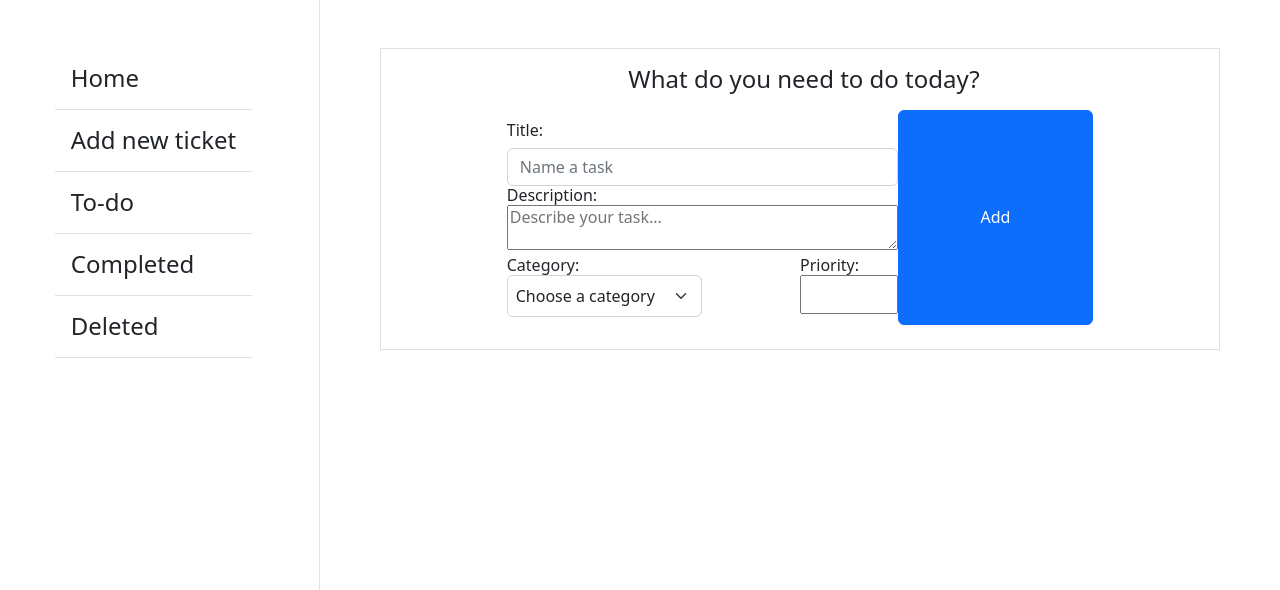
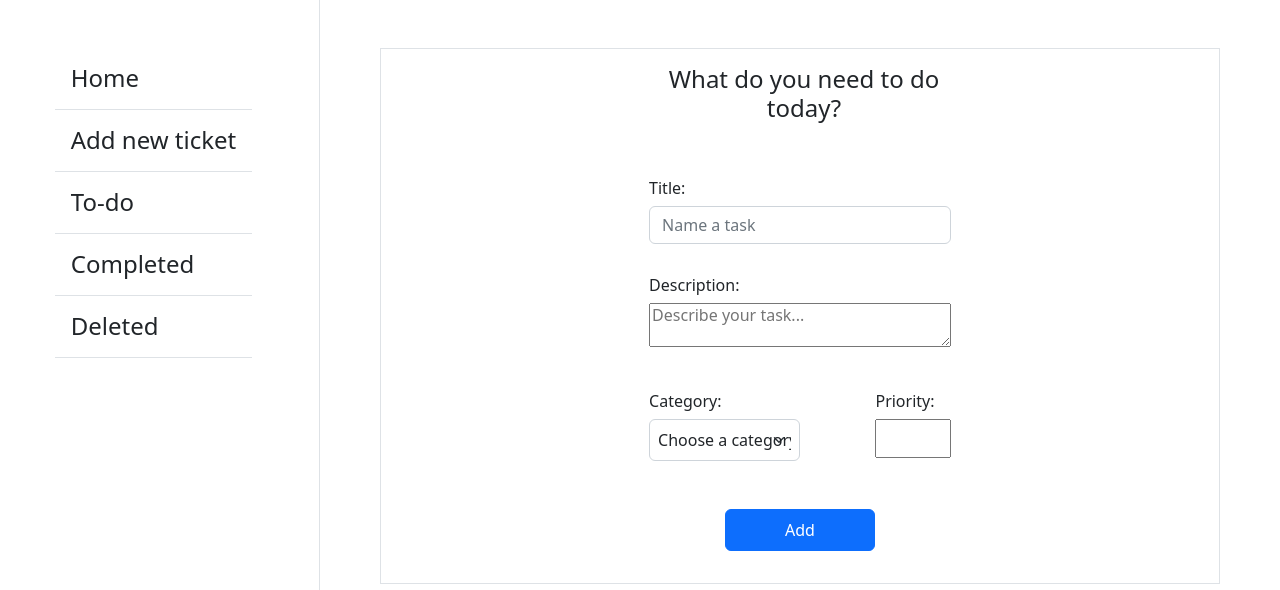
Before and after one commit to Marwa-MEZLINI/Todo_app, a React (Create React App) app in the folder todo/: page /add-new-ticket in a window 1280 px wide. Shown: the top 590 px of the page. Built offline with nearby package versions, Linux system fonts and the light colour scheme.

Commit message:
fixing some form styling

```diff
--- a/todo/src/pages/AddTicket.js
+++ b/todo/src/pages/AddTicket.js
@@ -66,21 +66,22 @@ function AddTicket() {
 
     return (
         <div className="page-container border m-5 p-3  vh-90" >
-            <div className="row container d-flex-column justify-content-center m-0">
-                <h4 className="title ms-2 w-50 text-center">What do you need to do today?</h4>
-                <form className="d-flex-column w-50 py-3 px-0">
-                    <label className="h6 form-label" htmlFor="validationCustomTitle" >Title:</label>
-                    <input type="text" id="validationCustomTitle" className="form-control w-100 me-0" placeholder="Name a task" ref={titleRef} required />
+            <div className="row container d-flex flex-column align-items-center m-0">
+                <div className="col-5 d-flex flex-column align-items-center">
+                    <h4 className="title ms-2 w-100 text-center">What do you need to do today?</h4>
+                    <form className="d-flex-column w-100 py-3 px-0 mt-3">
+                        <label className="h6 form-label mt-3" htmlFor="validationCustomTitle" >Title:</label>
+                        <input type="text" id="validationCustomTitle" className="form-control w-100 me-0 mb-3" placeholder="Name a task" ref={titleRef} required />
 
                         {formErrors?.title && <span className="text-danger">{formErrors.title}</span>}
-                    <label className="h6 form-label w-100 m-0">
+                        <label className="h6 form-label w-100 mt-3">
                             Description:
-                        <textarea className="w-100 m-0" placeholder="Describe your task..." ref={textRef} />
+                            <textarea className="w-100 mt-2 mb-3" placeholder="Describe your task..." ref={textRef} />
                         </label>
-                    <div className="d-flex w-100 m-0 justify-content-between">
+                        <div className="d-flex w-100 my-3 justify-content-between">
                             <label className="h6 form-label w-50 m-0">
                                 Category:
-                            <select className="form-select m-0 w-100 p-2" aria-label="Default select example" ref={categoryRef} required>
+                                <select className="form-select mt-2 w-100 p-2" aria-label="Default select example" ref={categoryRef} required>
                                     <option value='choose'>Choose a category</option>
                                     <option value='family'>Family</option>
                                     <option value='social'>Social</option>
@@ -92,15 +93,15 @@ function AddTicket() {
                             {formErrors?.category && <span>{formErrors.category}</span>}
                             <label className="h6 w-25 m-0 ms-3 d-flex-column justify-content-end">
                                 Priority:
-                            <input type='text' className="w-100 m-0 p-2" aria-label="number" data-bs-toggle="tooltip" data-bs-placement="top" title="Rate the importance of the task from 0 to 10" ref={priorityRef} value={value} onChange={handleChange} required />
+                                <input type='text' className="w-100 mt-2 p-2" aria-label="number" data-bs-toggle="tooltip" data-bs-placement="top" title="Rate the importance of the task from 0 to 10" ref={priorityRef} value={value} onChange={handleChange} required />
                             </label>
                             {formErrors?.priority && <span>{formErrors.priority}</span>}
                         </div>
                     </form>
-                <button className="add btn btn-primary font-weight-bold todo-list-add-btn my-2 w-25" onClick={addNewTodo} >
+                    <button className="add btn btn-primary font-weight-bold todo-list-add-btn my-3 w-50 p-2" onClick={addNewTodo} >
                         Add
                     </button>
-
+                </div>
             </div>
         </div>
     )
```
Lines whose indentation alone changed are shown as unchanged.
